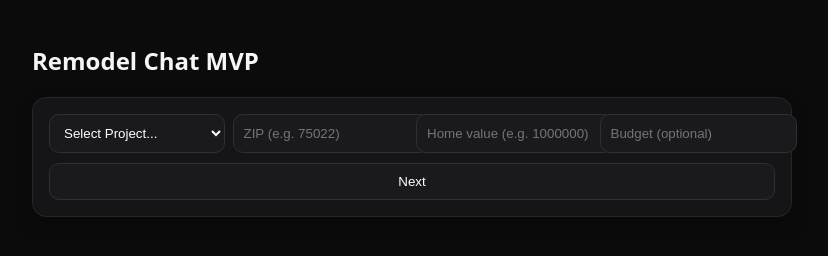
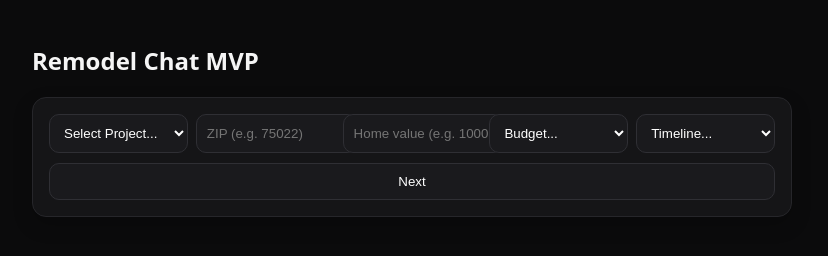
Before and after one commit to WhiteRain97/renoview2, a website: page public/index.html in a window 1280 px wide. Shown: the whole page, without its empty margins (228-1056 px from the left). Drawn offline with nearby package versions, Linux system fonts and the light colour scheme.

Commit message:
Modify grid layout and form inputs for budget and timeline

```diff
--- a/public/index.html
+++ b/public/index.html
@@ -9,7 +9,7 @@
     body { font-family: system-ui, -apple-system, Segoe UI, Roboto, sans-serif; margin: 0; background: #0b0b0c; color: #f5f5f5; }
     .wrap { max-width: 760px; margin: 0 auto; padding: 24px; }
     .card { background: #151517; border: 1px solid #26262a; border-radius: 14px; padding: 16px; box-shadow: 0 8px 20px rgba(0,0,0,.2); }
-    .row { display: grid; grid-template-columns: repeat(4, 1fr); gap: 8px; margin-bottom: 10px; }
+    .row { display: grid; grid-template-columns: repeat(5, 1fr); gap: 8px; margin-bottom: 10px; }
     input, select, button, textarea { width: 100%; padding: 10px; border-radius: 10px; border: 1px solid #2f2f34; background: #1a1a1d; color: #fff; }
     textarea { height: 100px; resize: vertical; }
     button { cursor: pointer; }
@@ -59,7 +59,28 @@
           </select>
           <input id="zip" placeholder="ZIP (e.g. 75022)" required />
           <input id="homeValue" placeholder="Home value (e.g. 1000000)" required />
-          <input id="budget" placeholder="Budget (optional)" required />
+          <select id="budget" required>
+            <option value="">Budget...</option>
+            <option value="<$5k">&lt;$5k</option>
+            <option value="$5k-$10k">$5k-$10k</option>
+            <option value="$10k-$20k">$10k-$20k</option>
+            <option value="$20k-$40k">$20k-$40k</option>
+            <option value="$40k-$80k">$40k-$80k</option>
+            <option value="$80k-$160k">$80k-$160k</option>
+            <option value=">$160k">&gt;$160k</option>
+          </select>
+          <select id="timeline" required>
+            <option value="">Timeline...</option>
+            <option value="<1 day">&lt;1 day</option>
+            <option value="1-3 days">1-3 days</option>
+            <option value="3-7 days">3-7 days</option>
+            <option value="1-2 weeks">1-2 weeks</option>
+            <option value="2-4 weeks">2-4 weeks</option>
+            <option value="1-2 months">1-2 months</option>
+            <option value="2-4 months">2-4 months</option>
+            <option value="4-8 months">4-8 months</option>
+            <option value=">8 months">&gt;8 months</option>
+          </select>
         </div>
         <button id="nextBtn" type="submit">Next</button>
       </form>
@@ -87,18 +108,20 @@
     const zipEl = document.getElementById('zip');
     const homeValueEl = document.getElementById('homeValue');
     const budgetEl = document.getElementById('budget');
+    const timelineEl = document.getElementById('timeline');
     const nextBtn = document.getElementById('nextBtn');
     const restartBtn = document.getElementById('restartBtn');
 
-    // Store budget locally for later use, but do NOT send it to the bot
+    // Store budget and timeline locally for later use, but do NOT send to the bot
     let storedBudget = "";
+    let storedTimeline = "";
 
     // Only send projectType, zip, homeValue to the bot
     const ctx = () => ({
       projectType: projectTypeEl.value,
       zip: zipEl.value,
       homeValue: homeValueEl.value,
-      // budget is intentionally NOT included here
+      // budget and timeline intentionally NOT included here
     });
 
     const messages = [];
@@ -239,7 +262,6 @@
         "Expected financial ROI",
         "Estimated total cost",
         "Estimated timeline",
-        //"Expected improvement in aesthetics",
         "Expected longevity"
       ];
       const scores = [];
@@ -258,7 +280,7 @@
             } else if(label === "Estimated timeline") {
               barValue = normalizeTimeline(value);
               rangeText = value;
-            } else if(/*label === "Expected improvement in aesthetics" || */label === "Expected longevity") {
+            } else if(label === "Expected longevity") {
               const m = value.match(/(\d+)/);
               barValue = m ? parseInt(m[1], 10) : 0;
             }
@@ -316,7 +338,7 @@
       const res = await fetch('/api/remodel', {
         method: 'POST',
         headers: { 'Content-Type': 'application/json' },
-        // Only send the context WITHOUT budget
+        // Only send the context WITHOUT budget and timeline
         body: JSON.stringify({ messages, context: ctx() })
       });
       const data = await res.json();
@@ -362,12 +384,14 @@
         !projectTypeEl.value ||
         !zipEl.value.trim() ||
         !homeValueEl.value.trim() ||
-        !budgetEl.value.trim()
+        !budgetEl.value ||
+        !timelineEl.value
       ) {
         return false;
       }
-      // Store budget locally for later scoring use
+      // Store budget and timeline locally for later scoring use
       storedBudget = budgetEl.value;
+      storedTimeline = timelineEl.value;
       prechatForm.classList.add('disabled-form');
       chatSection.classList.remove('hidden');
       restartBtn.classList.remove('hidden');
```
